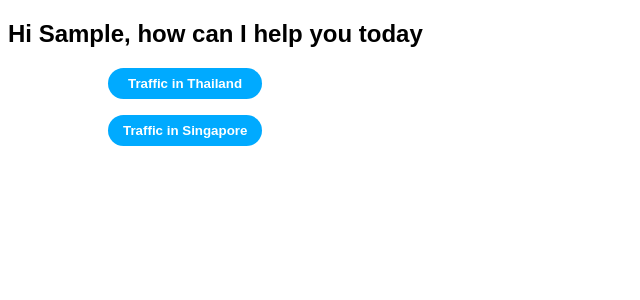
After one commit to tongytg0/NTU-course, a Flask app: template templates/main.html in a window 1280 px wide. The commit adds this page. Shown: the top 300 px of the page, without its empty margins (0-640 px from the left). Run offline with Flask 3, Linux system fonts and the light colour scheme; the template is opened without the code that fills it: most values are stand-ins (such as "Sample title", 1, 10 or a date in 2020).

Commit message:
Add files via upload

```diff
--- /dev/null
+++ b/templates/main.html
@@ -0,0 +1,54 @@
+<!DOCTYPE html>
+<html lang="en">
+<head>
+  <meta charset="UTF-8">
+  <meta name="viewport" content="width=device-width, initial-scale=1.0">
+  <title>Ask Traffic</title>
+  <style>
+    h2{
+      font-family: Arial;
+    }
+    .button1{
+      margin-left: 100px;
+      border: none;
+      background-color: rgb(0, 170, 255);
+      padding-top: 8px;
+      padding-left: 20px;
+      padding-right: 20px;
+      text-align: center;
+      padding-bottom: 8px;
+      border-radius: 20px;
+      color: white;
+      font-weight: bold;
+      cursor: pointer;
+    }
+    .button2{
+      margin-left: 100px;
+      border: none;
+      background-color: rgb(0, 170, 255);
+      padding-top: 8px;
+      padding-left: 15px;
+      padding-right: 15px;
+      text-align: center;
+      padding-bottom: 8px;
+      border-radius: 20px;
+      color: white;
+      font-weight: bold;
+      cursor: pointer;
+    }
+  </style>
+</head>
+<body>
+    <h2 class="head">
+      Hi {{r}}, how can I help you today
+    </h2>
+    <form action="/traffic_thailand" method "post">
+      <p><input type="submit" value="Traffic in Thailand" class="button1"></p>
+    </form>
+
+    <form action="/traffic_singapore" method "post">
+      <p><input type="submit" value="Traffic in Singapore" class="button2"></p>
+    </form>
+
+</body>
+</html>
```
Also changed, not shown: templates/index.html (+4 -5 lines), templates/traffic_singapore.html (added, +52 -0 lines), templates/traffic_thailand.html (added, +52 -0 lines).
